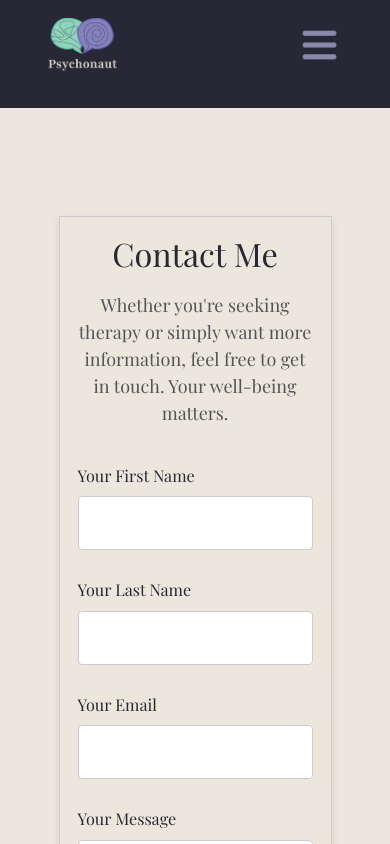
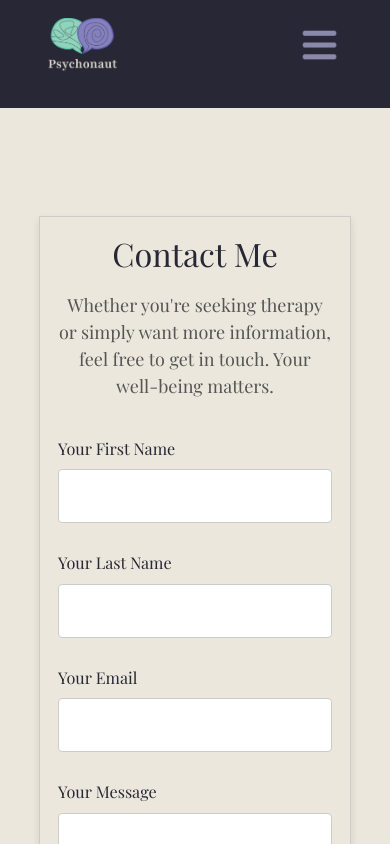
Before and after one commit to grubor-maja/psychonaut-website, a React (Create React App) app in the folder frontend/: page /contact in a window 390 px wide. Shown: the top 844 px of the page. Built offline with nearby package versions, Linux system fonts and the light colour scheme.

Commit message:
add width 80% to session container

```diff
--- a/frontend/src/App.css
+++ b/frontend/src/App.css
@@ -759,7 +759,7 @@ button {
   }
 
   .session-container {
-      max-width: 70%;
+      max-width: 80%;
       padding: 1rem;
   }
 
```
